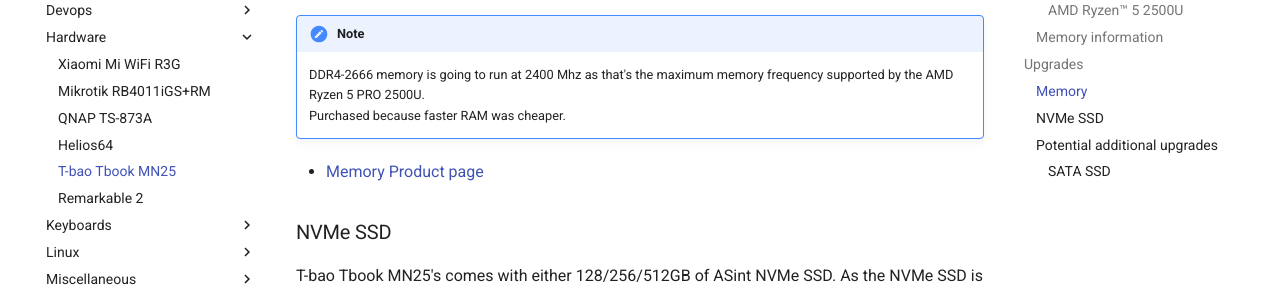
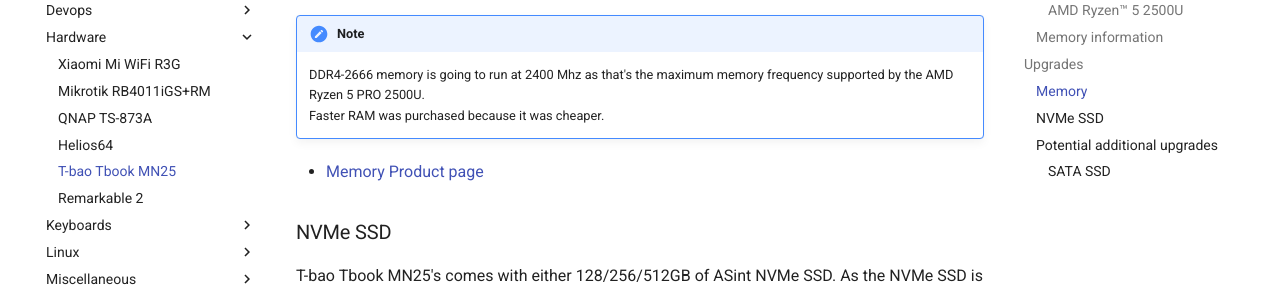
Before and after one commit to barnumbirr/wiki, an MkDocs documentation site: the page built from docs/hardware/mn25.md, in a window 1280 px wide and 900 px high, scrolled down 1786 px. Shown: the part 152-444 px from the top of the window. Built offline with MkDocs 1.6.1 and Material for MkDocs 9.7.7, drawn with Linux system fonts in a browser that asks for light colours; comment, search, counter and statistics services are not loaded.

Commit message:
small fixes

```diff
--- a/docs/hardware/mn25.md
+++ b/docs/hardware/mn25.md
@@ -417,7 +417,7 @@
 !!! note
     DDR4-2666 memory is going to run at 2400 Mhz as that's the maximum memory
     frequency supported by the AMD Ryzen 5 PRO 2500U.
-    Purchased because faster RAM was cheaper.
+    Faster RAM was purchased because it was cheaper.
 
 - [Memory Product page](https://www.corsair.com/us/en/Categories/Products/Memory/Vengeance-Series-SODIMM/p/CMSX8GX4M1A2666C18#tab-tech-specs)
 
```
Also changed, not shown: docs/hardware/MIR3G.md (+1 -1 lines).
